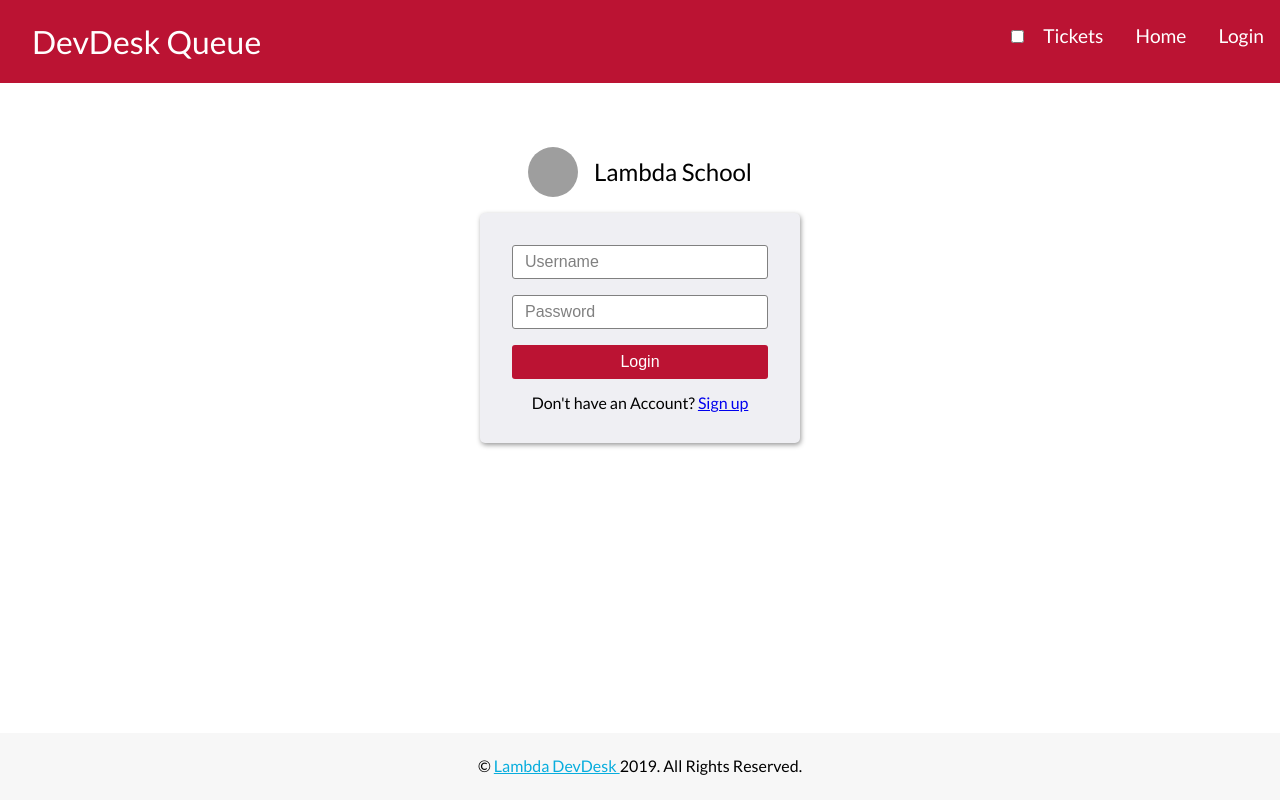
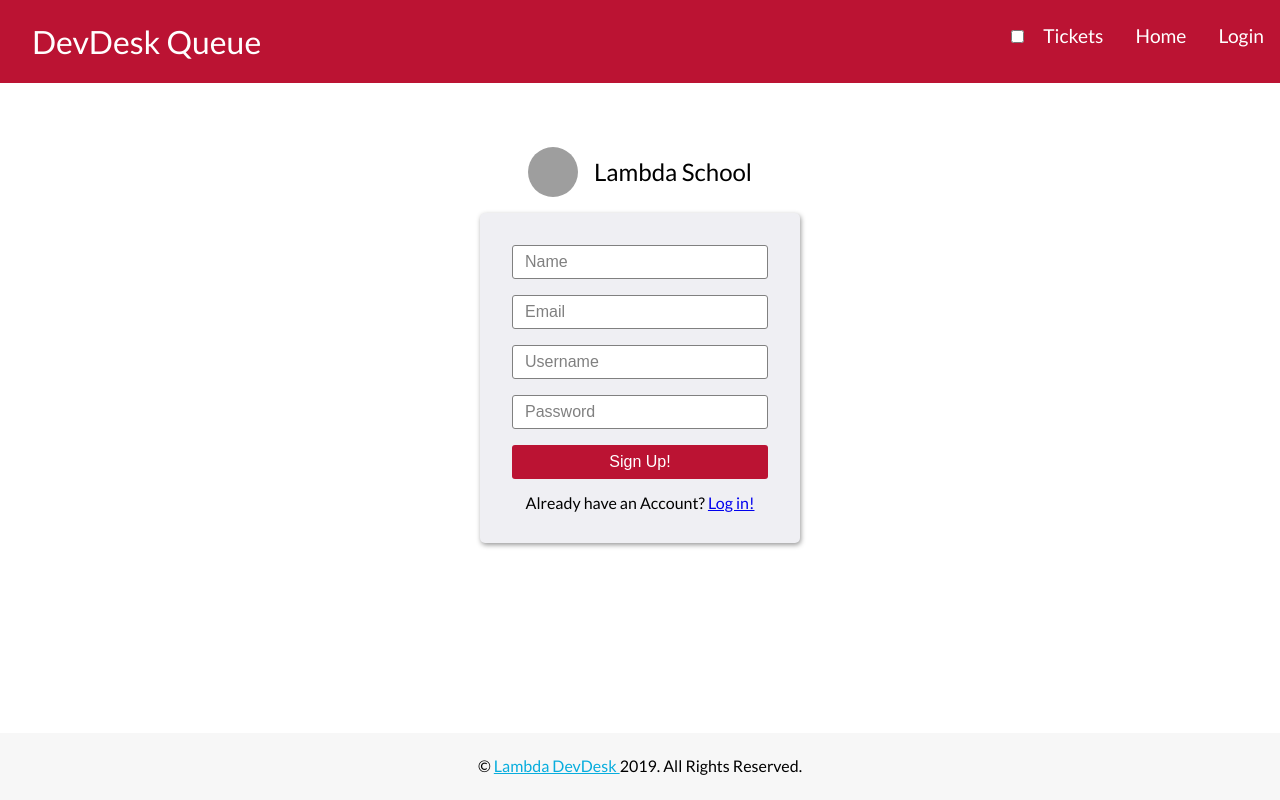
Before and after one commit to lambdadevdesk/DevDesk-Queue-FE, a React (Create React App) app in the folder devdesk/: page /sign_up in a window 1280 px wide. Built offline with nearby package versions, Linux system fonts and the light colour scheme; grey boxes are pictures that could not be loaded.

Commit message:
Added inputs for Signup

```diff
--- a/devdesk/src/components/SignUp.js
+++ b/devdesk/src/components/SignUp.js
@@ -39,6 +39,22 @@
           <input
             onChange={this.handleChange}
             type="text"
+            name="name"
+            placeholder="Name"
+            value={this.state.credentials.name}
+            required
+          />
+          <input
+            onChange={this.handleChange}
+            type="email"
+            name="email"
+            placeholder="Email"
+            value={this.state.credentials.email}
+            required
+          />
+          <input
+            onChange={this.handleChange}
+            type="text"
             name="username"
             placeholder="Username"
             value={this.state.credentials.username}
@@ -46,16 +62,16 @@
           />
           <input
             onChange={this.handleChange}
-            type="password"
+            type="text"
             name="password"
             placeholder="Password"
             value={this.state.credentials.password}
             required
           />
-          <button type="submit">Login</button>
+          <button type="submit">Sign Up!</button>
           <div className="extra">
             <p>
-              Don't have an Account? <a href="/sign_up">Sign up</a>
+              Already have an Account? <a href="/login">Log in!</a>
             </p>
           </div>
         </LoginForm>
```
